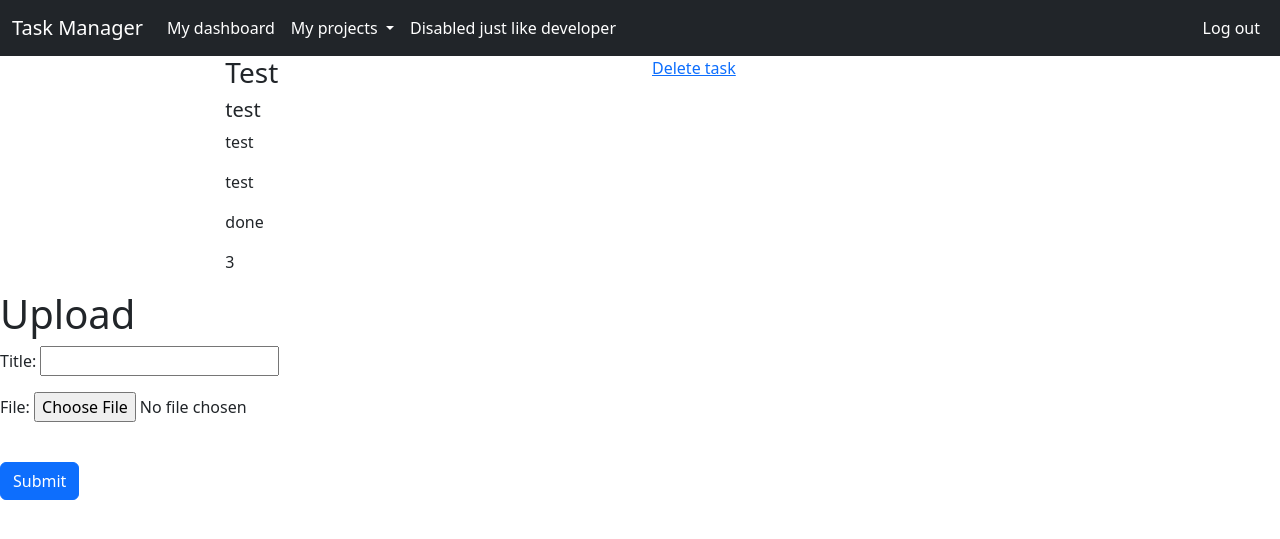
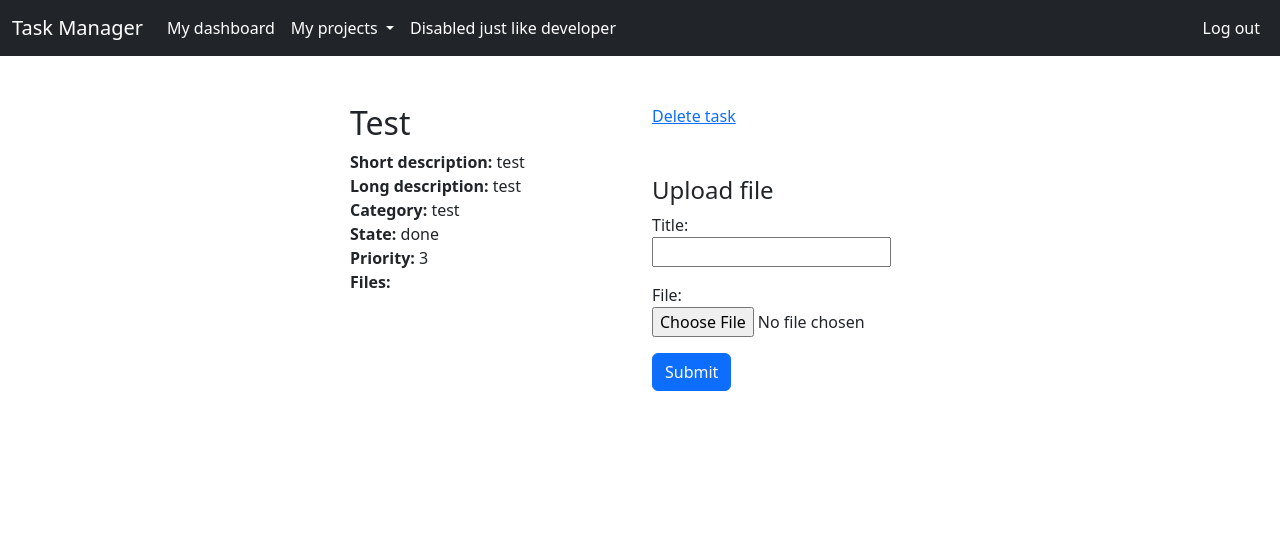
Before and after one commit to Pablo203/task-manager, a Django app: page /tasks/tasksList/1/taskDetail/1/ in a window 1280 px wide. Shown: the top 539 px of the page. Run offline with Django 4.2, Linux system fonts and the light colour scheme; a user stored in the database is signed in; data comes from the database, SQL or seed files in the repository; both versions use the stored data as it was after the commit.

Commit message:
Add listing files from task

```diff
--- a/tasks/templates/taskDetail.html
+++ b/tasks/templates/taskDetail.html
@@ -84,34 +84,52 @@
     </nav>
 
 
-    <div class="container-fluid">
+    <div class="container-fluid p-5">
         <div class="row justify-content-center">
-            <div class="col-4 grey">
-                <h3>
+            <div class="col-3 grey">
+                <h2>
                     {{ task.name }}
-                </h3>
+                </h2>
 
-                <h5>
-                    {{ task.shortDescription }}
-                </h5>
+                <span class="d-block">
+                    <p class="d-inline fw-bold">Short description: </p>
+                    <p class="d-inline">{{ task.shortDescription }}</p>
+                </span>
 
-                <p>
-                    {{ task.longDescription }}
+                <span class="d-block">
+                    <p class="d-inline fw-bold">Long description: </p>
+                    <p class="d-inline">{{ task.longDescription }}</p>
+                </span>
+
+                <span class="d-block">
+                    <p class="d-inline fw-bold">Category: </p>
+                    <p class="d-inline">{{ task.category }}</p>
+                </span>
+
+                <span class="d-block">
+                    <p class="d-inline fw-bold">State: </p>
+                    <p class="d-inline">{{ task.state }}</p>
+                </span>
+
+                <span class="d-block">
+                    <p class="d-inline fw-bold">Priority: </p>
+                    <p class="d-inline">{{ task.priority }}</p>
+                </span>
+
+                <span class="d-block">
+                    <p class="d-inline fw-bold">Files: </p>
+                    <p class="d-inline">
+                        <ul>
+                            {% for file in files %}
+                                <li>
+                                    {{ file.name }}
+                                </li>
+                            {% endfor %}
+                        </ul>
                     </p>
-
-                <p>
-                    {{ task.category }}
-                </p>
-
-                <p>
-                    {{ task.state }}
-                </p>
-
-                <p>
-                    {{ task.priority }}
-                </p>
+                </span>
             </div>
-            <div class="col-4">
+            <div class="col-3">
                 <a href="{% url 'taskStateChange' projectId task.id %}">
                     {% if task.state == 'toDo' %}
                         <h2>
@@ -122,19 +140,11 @@
                             Mark as Done
                         </h2>
                     {% endif %}
-
+                </a>
                 <a href="{% url 'deleteTask' projectId task.id %}">
                     Delete task
                 </a>
-            </div>
-        </div>
-    </div>
-
-
-
-    <h1>Upload</h1>
-
-    {% block content %}
+                <div class="row mt-5">
                     {% if form.errors %}
                         <div class="alert alert-warning alert-dismissible fade show" role="alert">
                             There was an error with your code...
@@ -142,16 +152,18 @@
                         </div>
 
                     {% endif %}
-
+                    <h4>Upload file</h4>
                     <form action="{% url 'uploadFile' projectId task.id %}" method="POST" enctype="multipart/form-data">
                         {% csrf_token %}
                         <form>
                             {{ form.as_p }}
-            <br>
                             <button type="submit" class="btn btn-primary">Submit</button>
                         </form>
 
                     </form>
-    {% endblock %}
+                </div>
+            </div>
+        </div>
+    </div>
 </body>
 </html>
--- a/tasks/views/views.py
+++ b/tasks/views/views.py
@@ -1,7 +1,7 @@
 from django.http import HttpResponse, HttpResponseRedirect
 from django.shortcuts import render
 from django.urls import reverse
-from ..models import Task, Project
+from ..models import Task, Project, File
 from ..forms import TaskCreateForm, UploadFileForm
 from rest_framework.decorators import api_view
 from rest_framework.response import Response
@@ -30,8 +30,9 @@ def taskDetail(request, projectId, taskId):
     projects = Project.objects.filter(createdBy=request.user)
 
     task = Task.objects.get(id=taskId)
+    files = File.objects.filter(originTask=taskId)
     form = UploadFileForm()
-    return render(request, 'taskDetail.html', {'task': task, 'form': form, 'projectId': projectId, 'projects' : projects})
+    return render(request, 'taskDetail.html', {'task': task, 'form': form, 'projectId': projectId, 'projects' : projects, 'files': files})
 
 @login_required
 def addTaskExecute(request, projectId):
```
Also changed, not shown: tasks/views/filesViews.py (+8 -0 lines), db.sqlite3. Lines whose indentation alone changed are shown as unchanged.
